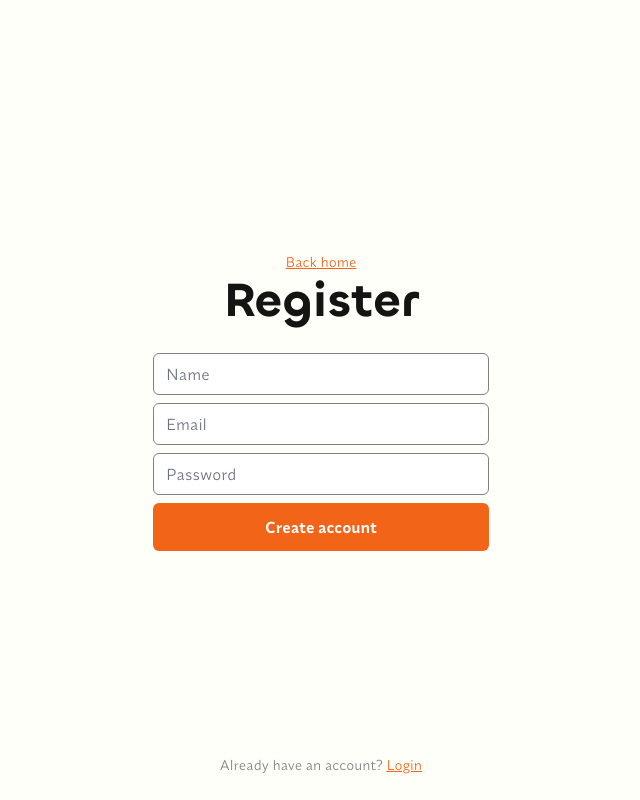
After one commit to myzodev/ef1, a web app: file views/register.html in a window 1280 px wide. The commit adds this page. Shown: the whole page, without its empty margins (319-959 px from the left). Run offline with its HTML, style and script files only (its server is not run), Linux system fonts and the light colour scheme; style sheets or scripts are compiled from the project's sources.

Commit message:
Create login & register pages

```diff
--- a/package.json
+++ b/package.json
@@ -9,6 +9,7 @@
 	"license": "ISC",
 	"devDependencies": {
 		"@tailwindcss/aspect-ratio": "^0.4.2",
+		"@tailwindcss/forms": "^0.5.9",
 		"laravel-mix": "^6.0.49",
 		"postcss": "^8.4.47",
 		"tailwindcss": "^3.4.14"
--- a/src/css/app.css
+++ b/src/css/app.css
@@ -181,4 +181,12 @@
 	.link-overlay-box a:not(.link-overlay) {
 		@apply relative z-10;
 	}
+
+	input {
+		@apply !rounded-6 !border-neutral-100;
+	}
+
+	input:focus {
+		@apply !ring-0 !outline-none !border-primary-300;
+	}
 }
--- a/src/js/counter.js
+++ b/src/js/counter.js
@@ -4,6 +4,8 @@ const counter = () => {
 	const countDownSec = document.getElementById('count-down-sec')
 
 	const countDownDate = new Date('Jan 5, 2050 12:00:00').getTime()
+
+	if (!countDownHrs || !countDownMin || !countDownSec) return
 
 	const updateTimer = () => {
 		const now = new Date().getTime()
--- a/src/js/navbar.js
+++ b/src/js/navbar.js
@@ -1,6 +1,8 @@
 const navbar = () => {
 	const navbarMenu = document.querySelector('.navbar-menu')
 	const navbarButton = document.querySelector('.navbar-mobile-menu-button')
+
+	if (!navbarButton) return
 
 	navbarButton.onclick = () => {
 		navbarButton.classList.toggle('navbar-mobile-menu-button__open')
--- a/src/js/tabs.js
+++ b/src/js/tabs.js
@@ -1,6 +1,8 @@
 const tabs = () => {
 	const tabsButtons = document.querySelectorAll('#tabs button')
 	const tabs = document.querySelectorAll('#tabs [id^="tab"]')
+
+	if (!tabsButtons || !tabs) return
 
 	tabsButtons.forEach((button) => {
 		const tabID = `tab-${button.dataset.showTab}`
--- a/tailwind.config.js
+++ b/tailwind.config.js
@@ -163,6 +163,7 @@ module.exports = {
 	plugins: [
 		require('@tailwindcss/aspect-ratio'),
 		require('@tailwindcss/line-clamp'),
+		require('@tailwindcss/forms'),
 
 		plugin(function ({ addComponents, theme }) {
 			addComponents({
--- a/views/drivers.html
+++ b/views/drivers.html
@@ -35,7 +35,7 @@
 							</li>
 
 							<li class="hidden xl:block">
-								<a class="button button-xs button-white" href="">Login</a>
+								<a class="button button-xs button-white" href="./login.html">Login</a>
 							</li>
 						</ul>
 
--- a/views/index.html
+++ b/views/index.html
@@ -35,7 +35,7 @@
 							</li>
 
 							<li class="hidden xl:block">
-								<a class="button button-xs button-white" href="">Login</a>
+								<a class="button button-xs button-white" href="./login.html">Login</a>
 							</li>
 						</ul>
 
--- a/views/news-item.html
+++ b/views/news-item.html
@@ -35,7 +35,7 @@
 							</li>
 
 							<li class="hidden xl:block">
-								<a class="button button-xs button-white" href="">Login</a>
+								<a class="button button-xs button-white" href="./login.html">Login</a>
 							</li>
 						</ul>
 
--- a/views/news.html
+++ b/views/news.html
@@ -35,7 +35,7 @@
 							</li>
 
 							<li class="hidden xl:block">
-								<a class="button button-xs button-white" href="">Login</a>
+								<a class="button button-xs button-white" href="./login.html">Login</a>
 							</li>
 						</ul>
 
--- /dev/null
+++ b/views/register.html
@@ -0,0 +1,44 @@
+<!DOCTYPE html>
+<html lang="en">
+	<head>
+		<meta charset="UTF-8" />
+		<meta name="viewport" content="width=device-width, initial-scale=1.0" />
+		<link rel="stylesheet" href="../assets/css/app.css" />
+		<script src="../assets/js/app.js"></script>
+		<title>EF1</title>
+	</head>
+	<body>
+		<section class="xl:p-24 h-screen flex justify-center relative">
+			<div class="px-32 w-full max-w-[400px] flex items-center relative">
+				<aside class="w-full absolute left-1/2 bottom-24 xl:bottom-0 -translate-x-1/2">
+					<p class="text-sm text-center text-neutral-100">
+						Already have an account?
+						<a class="underline text-primary-300 hover:text-primary-100 transition-colors duration-300" href="./login.html">
+							Login
+						</a>
+					</p>
+				</aside>
+
+				<div class="w-full">
+					<article class="mb-24 text-center">
+						<a
+							class="text-sm underline text-primary-300 hover:text-primary-100 transition-colors duration-300"
+							href="./index.html"
+						>
+							Back home
+						</a>
+
+						<h2>Register</h2>
+					</article>
+
+					<form class="gap-8 w-full flex flex-col" action="">
+						<input type="text" placeholder="Name" name="name" required />
+						<input type="email" placeholder="Email" name="email" required />
+						<input type="password" placeholder="Password" name="password" required />
+						<button class="button button-base button-primary w-full" type="submit">Create account</button>
+					</form>
+				</div>
+			</div>
+		</section>
+	</body>
+</html>
--- a/views/teams.html
+++ b/views/teams.html
@@ -35,7 +35,7 @@
 							</li>
 
 							<li class="hidden xl:block">
-								<a class="button button-xs button-white" href="">Login</a>
+								<a class="button button-xs button-white" href="./login.html">Login</a>
 							</li>
 						</ul>
 
```
Also changed, not shown: views/login.html (added, +43 -0 lines), 1 other file.
